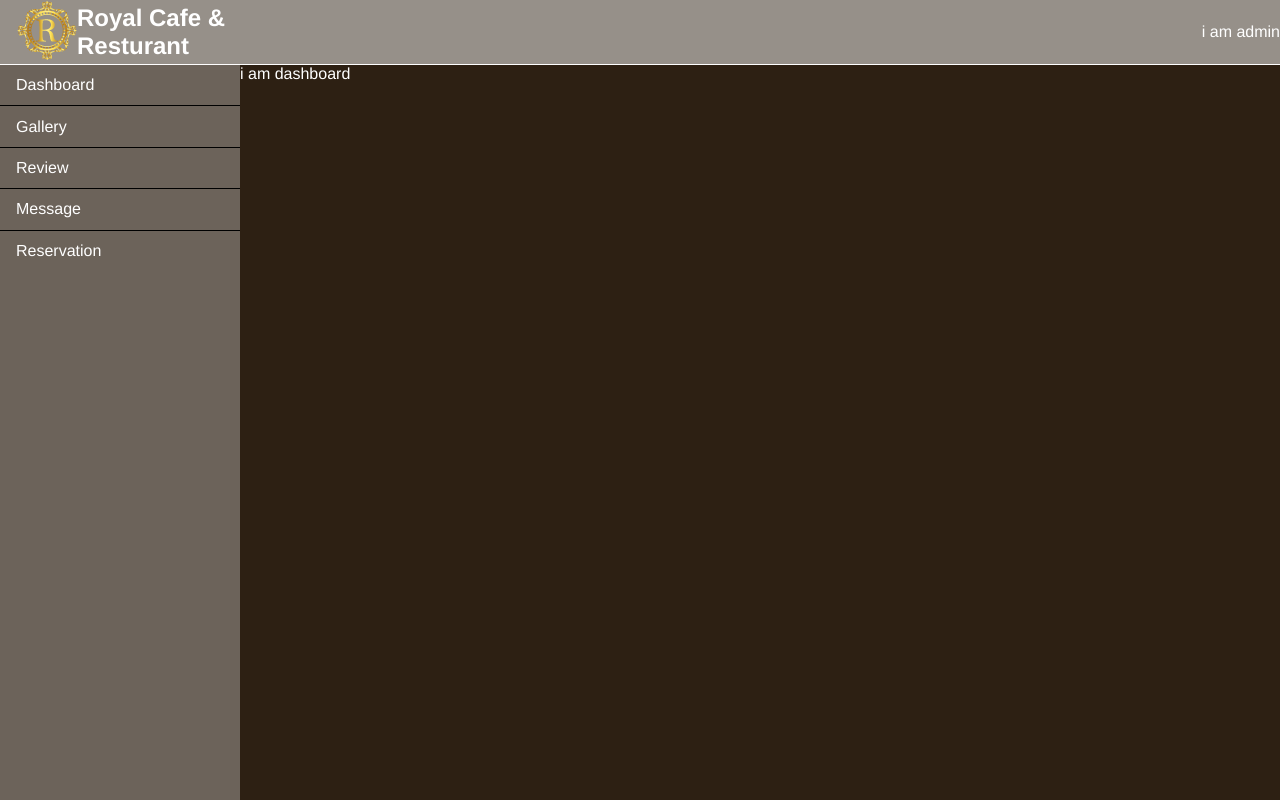
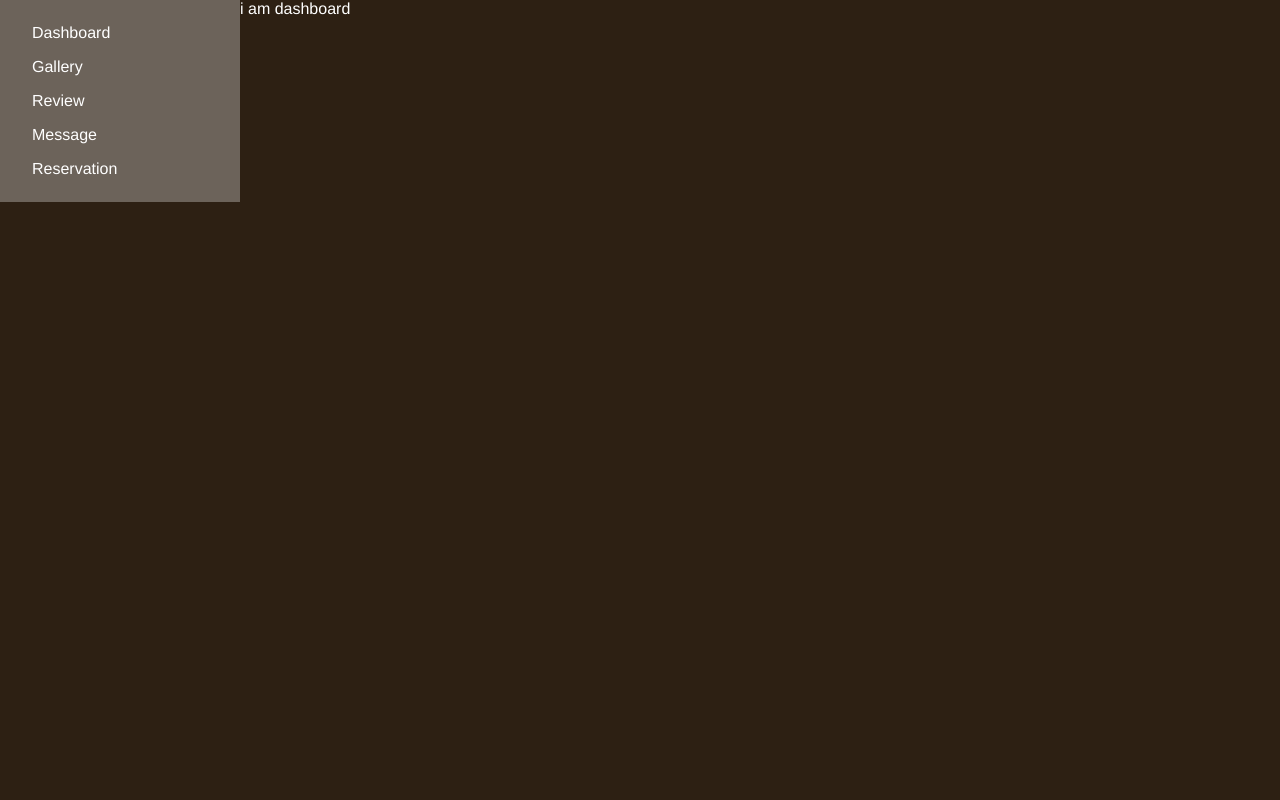
Before and after one commit to Ndhossain/Resturant-buisiness-app, a React (Create React App) app: page /iamAdmin in a window 1280 px wide. Built offline with nearby package versions, Linux system fonts and the light colour scheme.

Commit message:
work is going on

```diff
--- a/src/components/AdminLayout.js
+++ b/src/components/AdminLayout.js
@@ -1,10 +1,8 @@
 import AdminNavMenu from "./AdminNavMenu";
-import AdminTop from "./AdminTop";
 
 export default function AdminLayout({ children }) {
   return (
     <>
-      <AdminTop />
       <div style={{ display: `flex` }}>
         <AdminNavMenu />
         <div style={{ width: `80%` }}>{children}</div>
--- a/src/components/AdminNavMenu.js
+++ b/src/components/AdminNavMenu.js
@@ -10,6 +10,7 @@ export default function AdminNavMenu() {
   };
 
   return (
+    <div>
       <ul className={classes.menu}>
         <li>
           <Link
@@ -57,5 +58,6 @@ export default function AdminNavMenu() {
           </Link>
         </li>
       </ul>
+    </div>
   );
 }
--- a/src/components/AdminTop.js
+++ /dev/null
@@ -1,19 +0,0 @@
-import Logo from "./Logo";
-import AdminDetails from "./AdminDetails";
-
-export default function AdminTop() {
-  return (
-    <div
-      style={{
-        display: `flex`,
-        justifyContent: `space-between`,
-        background: `rgba(255, 255, 255, 0.5)`,
-        borderBottom: `1px solid white`,
-        alignItems: `center`
-      }}
-    >
-      <Logo />
-      <AdminDetails />
-    </div>
-  );
-}
--- a/src/components/Customar.js
+++ b/src/components/Customar.js
@@ -6,6 +6,7 @@ import Contacts from "./pages/Contacts";
 import Gallery from "./pages/Gallery";
 import Home from "./pages/Home";
 import Reservation from "./pages/Reservation";
+import Review from "./pages/Review";
 
 export default function Customar() {
   return (
@@ -16,7 +17,8 @@ export default function Customar() {
         <Route path="about" element={<About />} />
         <Route path="contacts" element={<Contacts />} />
         <Route path="gallery" element={<Gallery />} />
+        <Route path="review" element={<Review />} />
       </Routes>
     </Layout>
-    )
+  );
 }
--- a/src/styles/AdminNavMenu.module.css
+++ b/src/styles/AdminNavMenu.module.css
@@ -1,11 +1,11 @@
 .menu {
   width: 240px;
-  height: calc(100vh - 65px);
   background: rgba(255, 255, 255, 0.3);
+  padding: 1em;
 }
 
 .menu > li {
-  border-bottom: 1px solid black;
+  border-radius: 5px;
 }
 
 .menu > li:hover {
@@ -15,10 +15,11 @@
 .menu > li > a {
   padding-left: 1em;
   display: block;
-  padding-top: .7em;
-  padding-bottom: .7em;
+  padding-top: .5em;
+  padding-bottom: .5em;
 }
 
 .active {
   background: rgba(255, 255, 255, 0.5);
+  border-radius: 5px;
 }
```
Lines whose indentation alone changed are shown as unchanged.
